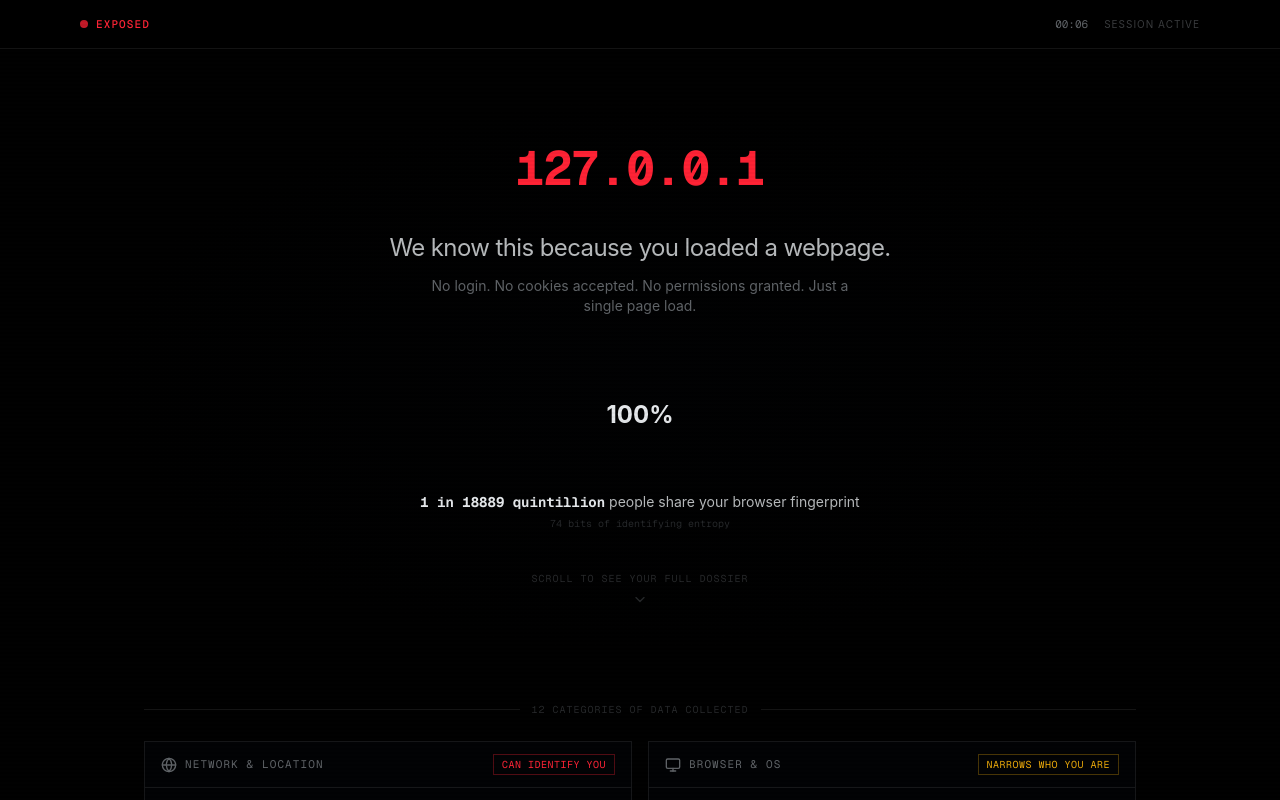
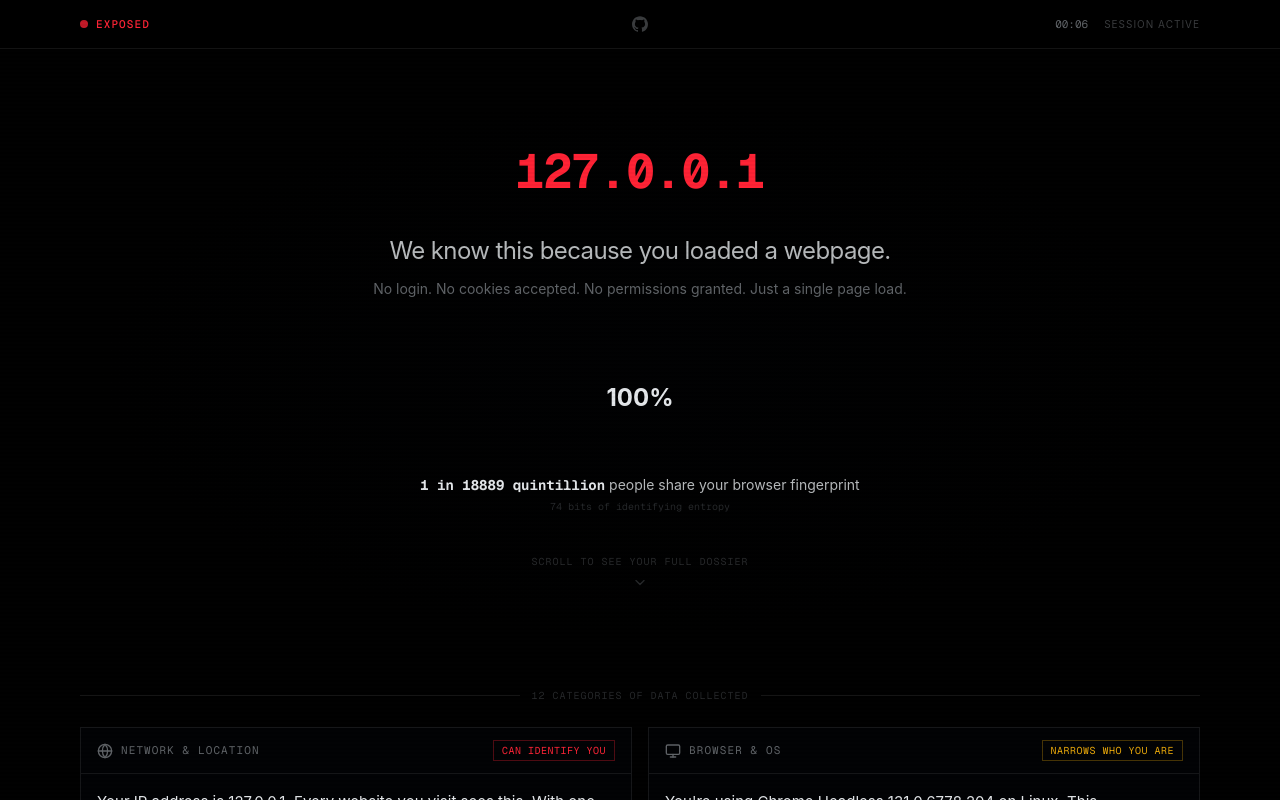
Before and after one commit to jamesleoreyes/exposed, a Next.js app: page / in a window 1280 px wide. Shown: the top 800 px of the page. Built offline with nearby package versions, Linux system fonts and the light colour scheme.

Commit message:
feat(header): Add centered GitHub link with icon
- Introduce reusable GitHubIcon SVG component
- Add external link to repository in header
- Center icon using absolute positioning
- Slightly widen hero text and homepage containers for improved layout balance

```diff
--- a/components/hero/hero-section.tsx
+++ b/components/hero/hero-section.tsx
@@ -71,7 +71,7 @@
           <h1 className="max-w-xl text-center text-xl font-normal tracking-tight text-foreground/80 md:text-2xl">
             We know this because you loaded a webpage.
           </h1>
-          <p className="max-w-md text-center text-sm text-muted-foreground">
+          <p className="max-w-xl text-center text-sm text-muted-foreground">
             No login. No cookies accepted. No permissions granted. Just a single
             page load.
           </p>
--- a/components/home-page.tsx
+++ b/components/home-page.tsx
@@ -143,7 +143,7 @@
         />
 
         {/* Section divider */}
-        <div className="mx-auto max-w-5xl px-4 pb-6">
+        <div className="mx-auto max-w-6xl px-4 pb-6">
           <div className="flex items-center gap-3">
             <div className="h-px flex-1 bg-border" />
             <span className="font-mono text-[10px] uppercase tracking-widest text-muted-foreground/40">
@@ -153,7 +153,7 @@
           </div>
         </div>
 
-        <section className="mx-auto max-w-5xl px-4 pb-20">
+        <section className="mx-auto max-w-6xl px-4 pb-20">
           <div className="grid grid-cols-1 gap-4 md:grid-cols-2">
             {categories.map((cat, index) => (
               <motion.div
--- a/components/layout/header.tsx
+++ b/components/layout/header.tsx
@@ -1,6 +1,21 @@
 "use client";
 
+import Link from "next/link";
 import { useEffect, useState } from "react";
+
+function GitHubIcon({ className }: { className?: string }) {
+  return (
+    <svg
+      role="img"
+      viewBox="0 0 24 24"
+      xmlns="http://www.w3.org/2000/svg"
+      fill="currentColor"
+      className={className}
+    >
+      <path d="M12 .297c-6.63 0-12 5.373-12 12 0 5.303 3.438 9.8 8.205 11.385.6.113.82-.258.82-.577 0-.285-.01-1.04-.015-2.04-3.338.724-4.042-1.61-4.042-1.61C4.422 18.07 3.633 17.7 3.633 17.7c-1.087-.744.084-.729.084-.729 1.205.084 1.838 1.236 1.838 1.236 1.07 1.835 2.809 1.305 3.495.998.108-.776.417-1.305.76-1.605-2.665-.3-5.466-1.332-5.466-5.93 0-1.31.465-2.38 1.235-3.22-.135-.303-.54-1.523.105-3.176 0 0 1.005-.322 3.3 1.23.96-.267 1.98-.399 3-.405 1.02.006 2.04.138 3 .405 2.28-1.552 3.285-1.23 3.285-1.23.645 1.653.24 2.873.12 3.176.765.84 1.23 1.91 1.23 3.22 0 4.61-2.805 5.625-5.475 5.92.42.36.81 1.096.81 2.22 0 1.606-.015 2.896-.015 3.286 0 .315.21.69.825.57C20.565 22.092 24 17.592 24 12.297c0-6.627-5.373-12-12-12" />
+    </svg>
+  );
+}
 
 export function Header() {
   const [elapsed, setElapsed] = useState(0);
@@ -20,13 +35,21 @@
 
   return (
     <header className="fixed top-0 z-50 w-full border-b border-border bg-background/90 backdrop-blur-sm">
-      <div className="mx-auto flex h-12 max-w-6xl items-center justify-between px-4">
+      <div className="relative mx-auto flex h-12 max-w-6xl items-center justify-between px-4">
         <div className="flex items-center gap-2">
           <span className="inline-block size-2 rounded-full bg-primary animate-recording" />
           <span className="font-mono text-[11px] font-medium tracking-widest text-primary uppercase">
             Exposed
           </span>
         </div>
+        <Link
+          href="https://github.com/jamesleoreyes/exposed"
+          target="_blank"
+          rel="noopener noreferrer"
+          className="absolute left-1/2 -translate-x-1/2 text-muted-foreground/60 transition-colors hover:text-muted-foreground"
+        >
+          <GitHubIcon className="size-4" />
+        </Link>
         <div className="flex items-center gap-4">
           <span className="font-mono text-[11px] tabular-nums text-muted-foreground">
             {minutes}:{seconds}
```
